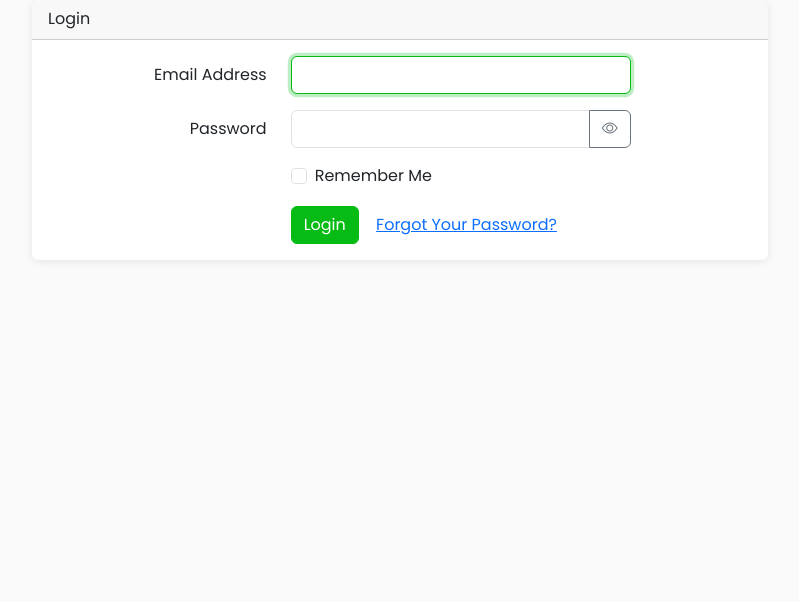
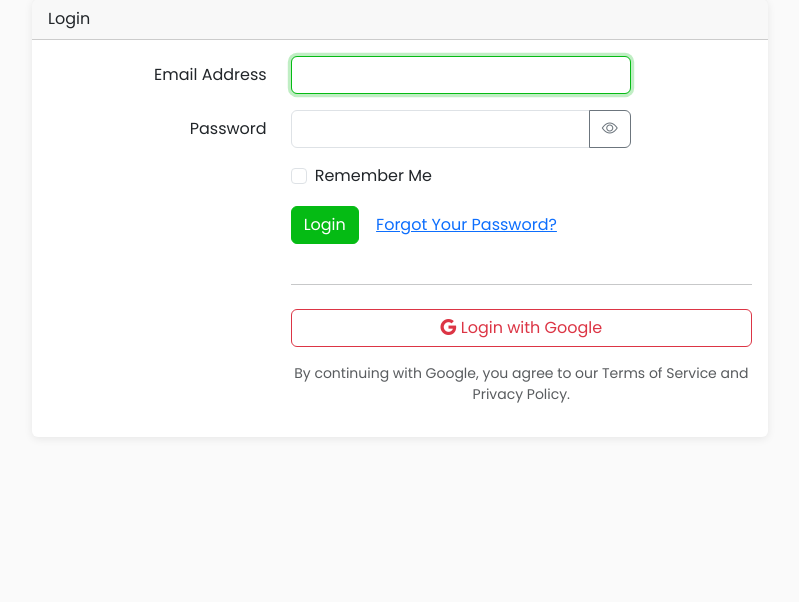
Before and after one commit to VictorGithub666/ali-safi, a Laravel app: page /login in a window 1280 px wide. Shown: the part 119-721 px from the top of the page, without its empty margins (240-1039 px from the left). Run offline with Laravel 12, Linux system fonts and the light colour scheme; style sheets or scripts are compiled from the project's sources; parts of the project's set-up code (start-up, migrations or seed data) failed here and were passed over.

Commit message:
feat: Implement Google OAuth login & fix auth system issues

```diff
--- a/app/Http/Controllers/Auth/ResetPasswordController.php
+++ b/app/Http/Controllers/Auth/ResetPasswordController.php
@@ -25,5 +25,5 @@ class ResetPasswordController extends Controller
      *
      * @var string
      */
-    protected $redirectTo = '/home';
+    protected $redirectTo = '/';
 }
--- a/composer.json
+++ b/composer.json
@@ -10,7 +10,7 @@
         "barryvdh/laravel-dompdf": "^3.1",
         "intervention/image": "^4.0",
         "laravel/framework": "^13.0",
-        "laravel/socialite": "^5.26",
+        "laravel/socialite": "^5.27",
         "laravel/tinker": "^3.0",
         "laravel/ui": "*",
         "maatwebsite/excel": "^1.1",
--- a/config/app.php
+++ b/config/app.php
@@ -53,6 +53,13 @@ return [
     */
 
     'url' => env('APP_URL', 'http://localhost'),
+
+    'google' => [
+    'client_id' => env('GOOGLE_CLIENT_ID'),
+    'client_secret' => env('GOOGLE_CLIENT_SECRET'),
+    'redirect' => env('GOOGLE_REDIRECT_URI'),
+    'maps_api_key' => env('GOOGLE_MAPS_API_KEY'),
+    ],
 
     /*
     |--------------------------------------------------------------------------
--- a/resources/views/auth/login.blade.php
+++ b/resources/views/auth/login.blade.php
@@ -70,6 +70,21 @@
                             </div>
                         </div>
                     </form>
+
+                    <!-- Google Login Button -->
+                    <div class="row mt-4">
+                        <div class="col-md-8 offset-md-4">
+                            <hr class="mb-4">
+                            <div class="d-grid gap-2">
+                                <a href="{{ route('google.login') }}" class="btn btn-outline-danger" style="background-color: #fff;">
+                                    <i class="bi bi-google"></i> Login with Google
+                                </a>
+                            </div>
+                            <p class="text-muted text-center mt-3 small">
+                                By continuing with Google, you agree to our Terms of Service and Privacy Policy.
+                            </p>
+                        </div>
+                    </div>
                 </div>
             </div>
         </div>
--- a/resources/views/auth/passwords/reset.blade.php
+++ b/resources/views/auth/passwords/reset.blade.php
@@ -10,6 +10,7 @@
                 <div class="card-body">
                     <form method="POST" action="{{ route('password.update') }}">
                         @csrf
+                        @method('PUT')
 
                         <input type="hidden" name="token" value="{{ $token }}">
 
--- a/resources/views/welcome.blade.php
+++ b/resources/views/welcome.blade.php
@@ -22,6 +22,9 @@
                     @else
                         <a href="{{ route('login') }}" class="btn btn-light btn-lg">
                             <i class="bi bi-box-arrow-in-right"></i> Login
+                        </a>
+                        <a href="{{ route('google.login') }}" class="btn btn-outline-light btn-lg">
+                            <i class="bi bi-google"></i> Google Login
                         </a>
                         <a href="{{ route('register') }}" class="btn btn-outline-light btn-lg">
                             <i class="bi bi-person-plus"></i> Sign Up
--- a/routes/auth.php
+++ b/routes/auth.php
@@ -41,8 +41,8 @@ Route::middleware('guest')->group(function () {
     Route::get('reset-password/{token}', [ResetPasswordController::class, 'showResetForm'])
                 ->name('password.reset');
 
-    Route::post('reset-password', [ResetPasswordController::class, 'reset'])
-                ->name('password.store');
+    Route::put('password', [ResetPasswordController::class, 'reset'])
+                ->name('password.update');
 });
 
 Route::middleware('auth')->group(function () {
```
Also changed, not shown: app/Http/Controllers/Auth/SocialiteController.php (+29 -18 lines), resources/views/auth/register.blade.php (+14 -14 lines), resources/views/customer/dashboard.blade.php (+9 -0 lines), database/migrations/2026_05_23_121431_create_password_reset_tokens_table.php (added), 2 other files.
